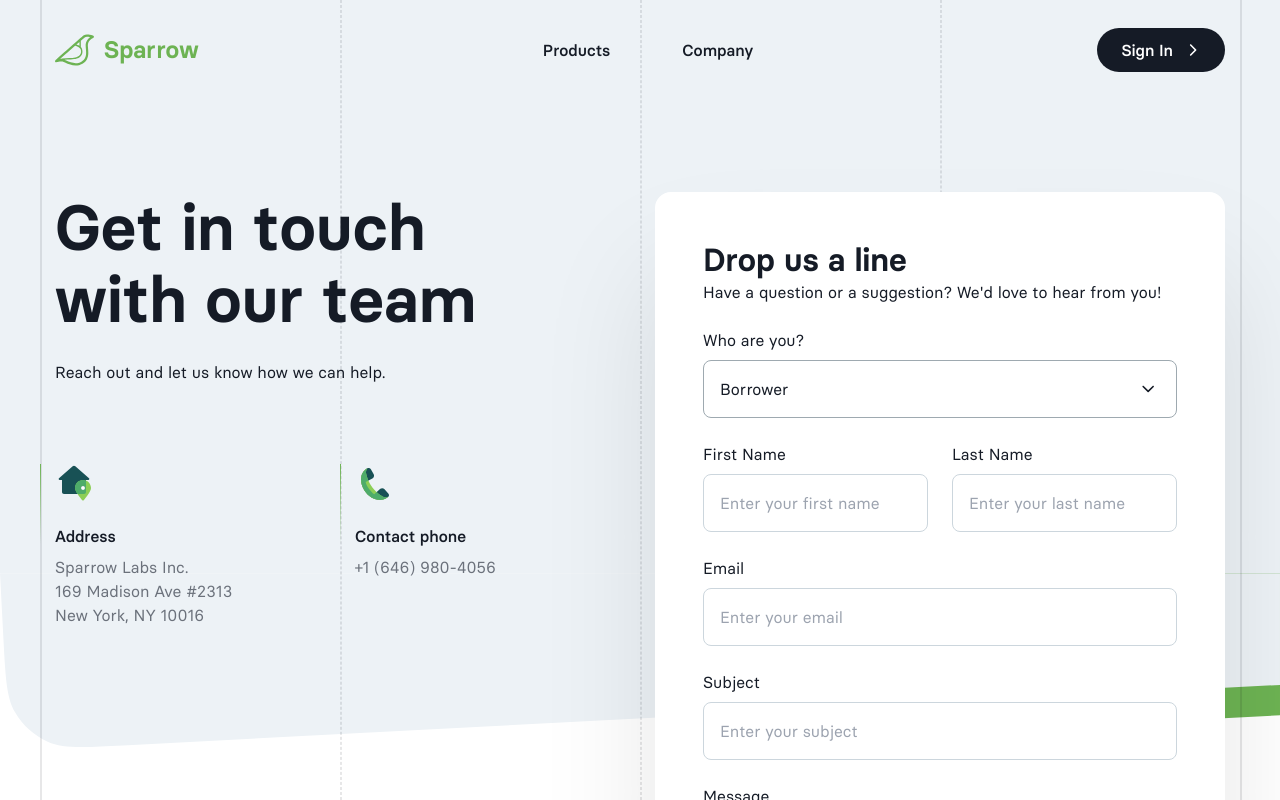
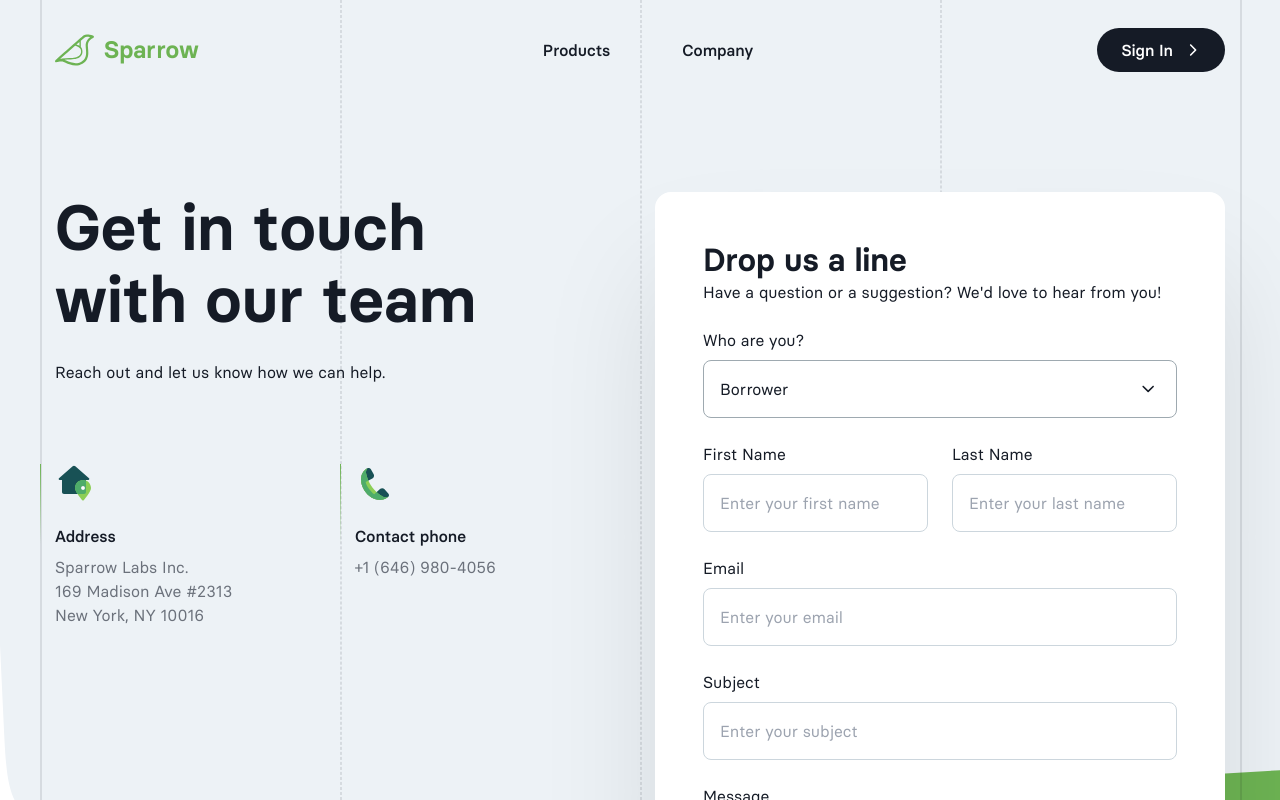
Before and after one commit to DreadIsBack/tino-agency-test, a Next.js app: page / in a window 1280 px wide. Shown: the top 800 px of the page. Built offline with nearby package versions, Linux system fonts and the light colour scheme.

Commit message:
Implement stretach background

```diff
--- a/app/page.tsx
+++ b/app/page.tsx
@@ -3,10 +3,12 @@
 import Image from 'next/image';
 import DropUsALineForm from '@/components/DropUsALineForm';
 import Card from '@/components/Card';
+import StretchBackground from '@/components/StretchBackground';
 
 export default function Home() {
   return (
     <div className="wrap">
+      <StretchBackground imageWidth={1440} />
       <div className="background-lines">
         <div></div>
         <div></div>
--- /dev/null
+++ b/components/StretchBackground.scss
@@ -0,0 +1,17 @@
+@import '@/styles/variables';
+
+.stretch-background {
+  $bg-height: 840px;
+
+  position: absolute;
+  left: 0;
+  top: 0;
+  z-index: $z-background-1;
+
+  width: 1440px;
+  height: $bg-height;
+
+  background: url('/img/bg.svg') no-repeat;
+
+  transform-origin: left center;
+}
--- /dev/null
+++ b/components/StretchBackground.tsx
@@ -0,0 +1,28 @@
+import { useLayoutEffect, useState } from 'react';
+import './StretchBackground.scss';
+
+interface Props {
+  imageWidth: number;
+}
+
+function calcScaleX(imageWidth: number): number {
+  if (window) {
+    return window.innerWidth / imageWidth;
+  } else {
+    return 1;
+  }
+}
+
+export default function StretchBackground(props: Props) {
+  const [scaleX, setScaleX] = useState(calcScaleX(props.imageWidth));
+
+  useLayoutEffect(() => {
+    const interval = setInterval(() => {
+      setScaleX(calcScaleX(props.imageWidth));
+    }, 200);
+
+    return () => clearInterval(interval);
+  }, []);
+
+  return <div className="stretch-background" style={{ transform: `scaleX(${scaleX})` }}></div>;
+}
--- a/styles/_variables.scss
+++ b/styles/_variables.scss
@@ -7,6 +7,7 @@ $color-background-line: rgba(21, 26, 37, 0.1);
 $breakpoint-1200: 1200px;
 $breakpoint-610: 610px;
 
-$z-background: -1;
+$z-background-1: -2;
+$z-background-2: -1;
 $z-overlay-background: 1;
 $z-overlay: 2;
--- a/styles/globals.scss
+++ b/styles/globals.scss
@@ -7,9 +7,7 @@
 body {
   color: $color-dark-blue;
   font-family: 'Basier Circle';
-
-  background: #fff url('/img/bg.svg') no-repeat top;
-  background-size: 100% auto;
+  background: #fff;
 }
 
 h1 {
@@ -77,7 +75,7 @@ textarea {
   position: fixed;
   left: 0px;
   top: 0px;
-  z-index: $z-background;
+  z-index: $z-background-2;
 
   width: 100%;
   height: 100%;
```
